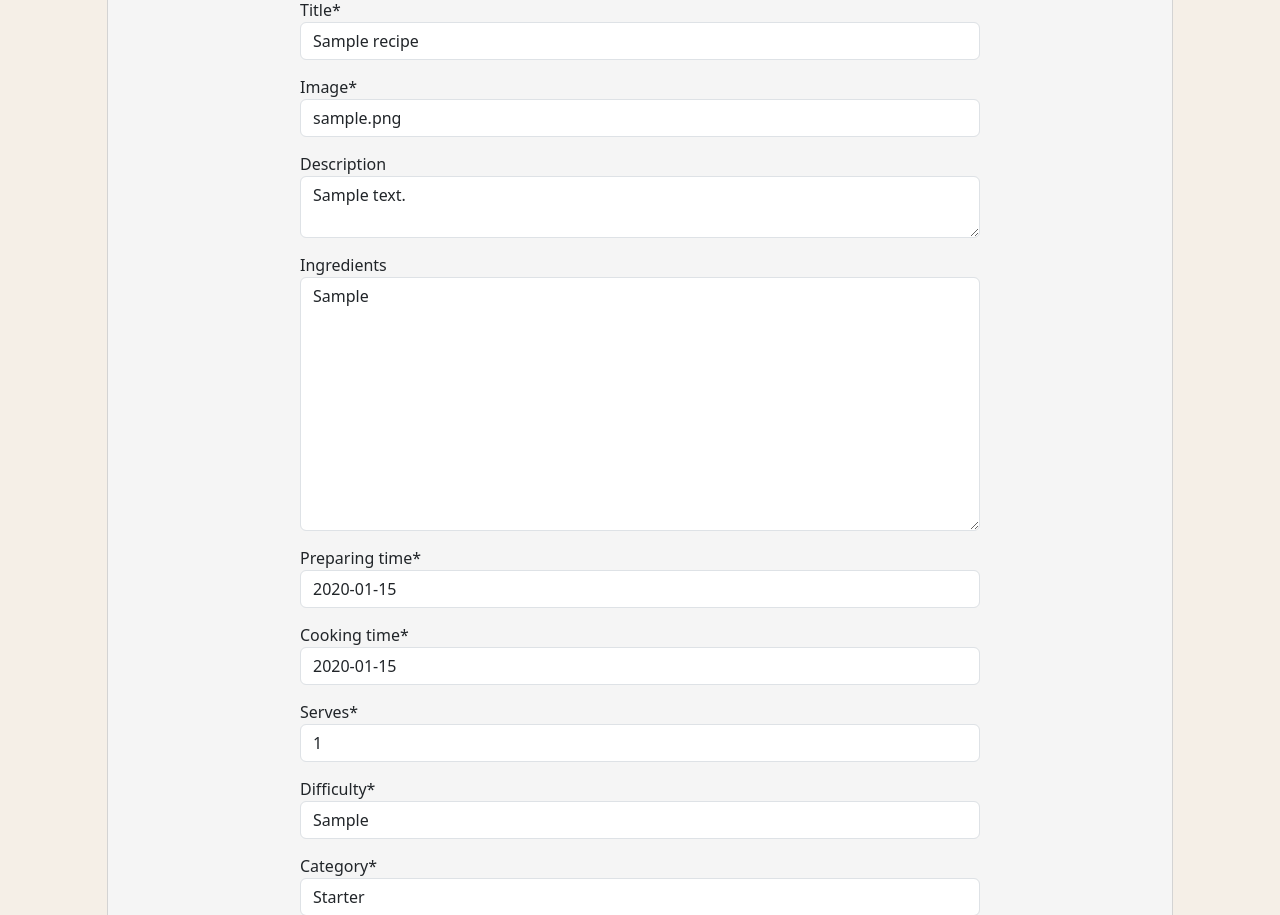
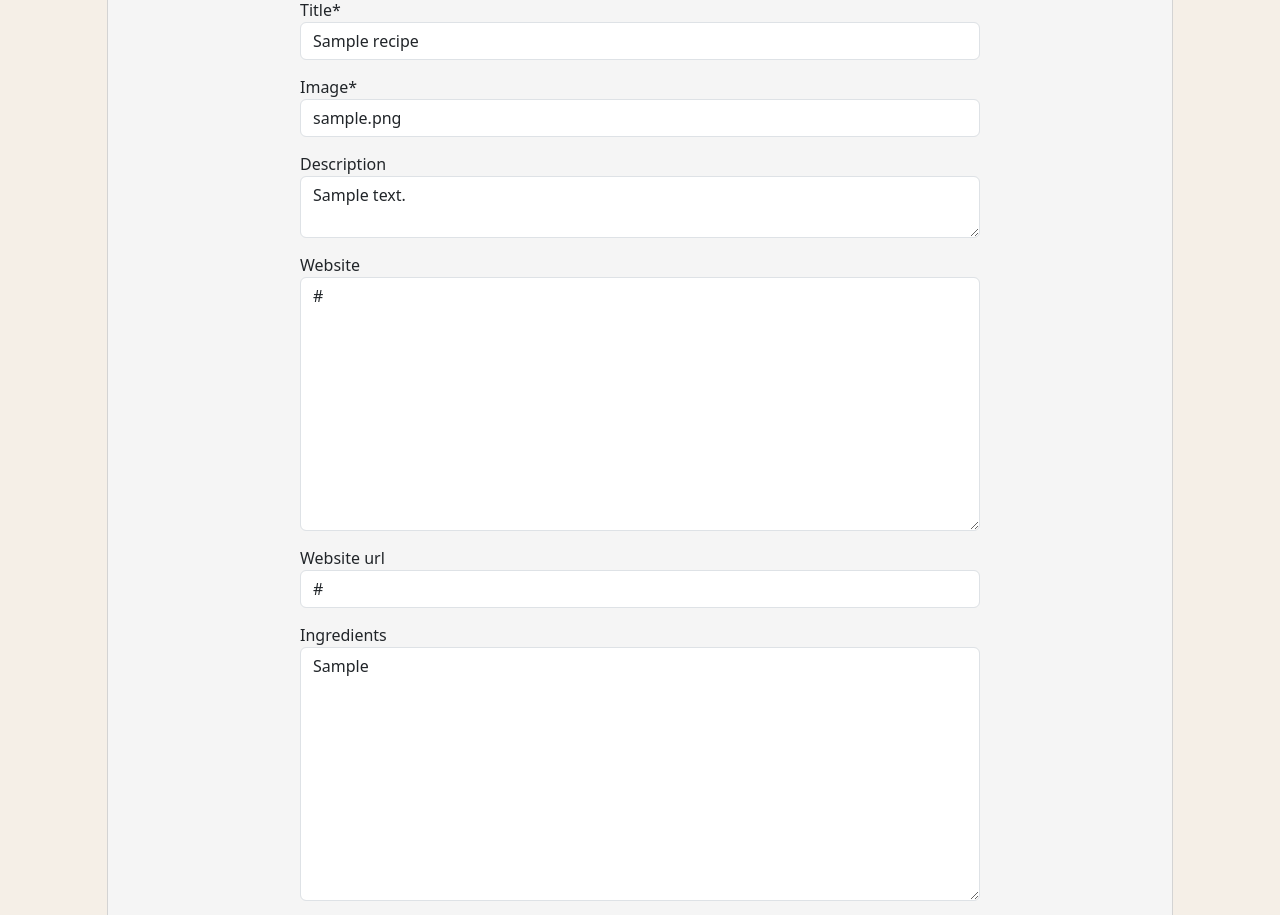
Before and after one commit to LucaGiarr/five-star-recipes, a Django app: a page that uses templates/base.html in a window 1280 px wide. Shown: the part 473-1388 px from the top of the page. Run offline with Django 3.2, Linux system fonts and the light colour scheme; a user stored in the database is signed in; tables that the repository leaves empty hold one stand-in row (values such as "Sample post"); some libraries are stand-ins or nearby versions.

Commit message:
feat: add website name and website url when edited or created a recipe

```diff
--- a/blog/forms.py
+++ b/blog/forms.py
@@ -14,6 +14,8 @@ class RecipeForm(forms.ModelForm):
             'title',
             'featured_image',
             'description',
+            'website',
+            'website_url',
             'ingredients',
             'preparing_time',
             'cooking_time',
--- a/blog/models.py
+++ b/blog/models.py
@@ -17,7 +17,7 @@ class Recipe(models.Model):
         User, on_delete=models.CASCADE, related_name="blog_recipes"
     )
     featured_image = CloudinaryField('image', default='placeholder')
-    website = models.TextField(blank=True)
+    website = models.TextField(default='-', blank=True)
     website_url = models.URLField(max_length=200, blank=True)
     description = models.TextField(blank=True)
     ingredients = models.TextField(blank=True)
--- a/templates/recipe_details.html
+++ b/templates/recipe_details.html
@@ -118,9 +118,13 @@
                 <!-- Website -->
                 <p class="mb-0">
                     <strong>Website: </strong>
+                    {% if recipe.website_url == "" %}
+                    -
+                    {% else %}
                     <a href="{{ recipe.website_url }}" target="_blank">
                         {{ recipe.website }}
                     </a>
+                    {% endif %}
                 </p>
             </div>
         </div>
```
Also changed, not shown: blog/migrations/0023_auto_20230618_1313.py (added), blog/migrations/0024_alter_recipe_website_url.py (added).
